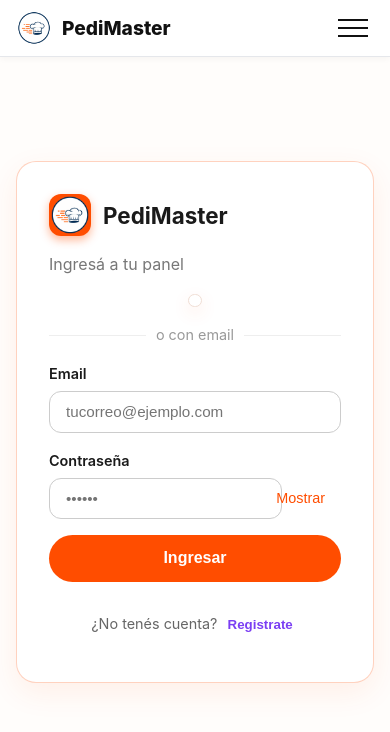
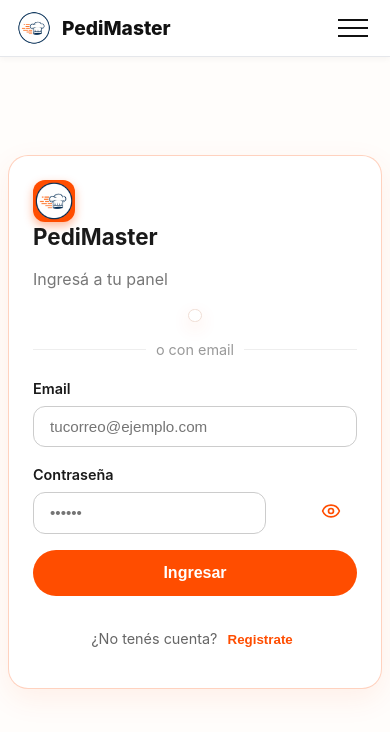
Before and after one commit to nazag03/PediMaster, a React (Vite) app in the folder Front/part1/: page /login in a window 390 px wide. Shown: the top 732 px of the page. Built offline with nearby package versions, Linux system fonts and the light colour scheme.

Commit message:
Ajustes de CSS en el login

```diff
--- a/Front/part1/src/Pages/Login.jsx
+++ b/Front/part1/src/Pages/Login.jsx
@@ -3,6 +3,7 @@
 import { useAuth } from "../auth/useAuth";
 import styles from "./Login.module.css";
 import logo from "../assets/PedimasterLogo.png";
+import { Eye, EyeOff } from "lucide-react";
 
 export default function Login() {
   const { login, handleGoogleCredential } = useAuth();
@@ -123,13 +124,14 @@
                 placeholder="••••••"
                 required
               />
-              <button
+             <button
                 type="button"
                 className={styles.showBtn}
                 onClick={() => setShowPass((v) => !v)}
               >
-                {showPass ? "Ocultar" : "Mostrar"}
+                {showPass ? <EyeOff size={20} /> : <Eye size={20} />}
               </button>
+
             </div>
           </div>
 
--- a/Front/part1/src/Pages/Login.module.css
+++ b/Front/part1/src/Pages/Login.module.css
@@ -43,7 +43,7 @@
 .cardRegister {
   border-color: rgba(123, 63, 243, 0.25);
   box-shadow: 0 10px 30px rgba(123, 63, 243, 0.12);
-}
+}a
 
 .header {
   display: flex;
@@ -260,12 +260,12 @@
 
 /* cuando estás en login y el link dice "Registrate" */
 .linkLogin {
-  color: var(--purple);
+  color: var(--orange);
 }
 
 /* cuando estás en register y el link dice "Iniciá sesión" */
 .linkRegister {
-  color: var(--orange);
+  color: var(--purple);
 }
 
 
@@ -275,3 +275,99 @@
   text-align: center;
   margin-top: 0.5rem;
 }
+
+.wrap {
+  position: relative;
+}
+
+/* —————— GORRO IZQUIERDA —————— */
+.wrap::before {
+  content: "";
+  position: absolute;
+  inset: 0;
+  background-image: url("https://png.pngtree.com/png-vector/20210303/ourlarge/pngtree-cartoon-white-restaurant-chef-hat-png-image_2987303.jpg");
+  background-repeat: no-repeat;
+
+  background-position: left center;
+  margin-left: -550px; /* tu ajuste personalizado */
+
+  background-size: 40%;
+  opacity: 0.12;
+
+  z-index: 1;
+  pointer-events: none;
+
+  animation: float 6s ease-in-out infinite;
+}
+
+/* —————— PIZZA DERECHA —————— */
+.wrap::after {
+  content: "";
+  position: absolute;
+  inset: 0;
+  background-image: url("https://previews.123rf.com/images/vladischern/vladischern1712/vladischern171200041/91537178-italian-pizza-pizza-design-template-hand-drawn-vector-illustration-realistic-sketch.jpg");
+  background-repeat: no-repeat;
+
+  background-position: right center;
+  margin-right: -550px; /* tu ajuste personalizado */
+
+  background-size: 40%;
+  opacity: 0.10;
+
+  z-index: 1;
+  pointer-events: none;
+
+  animation: float 7s ease-in-out infinite;
+}
+
+/* —————— ANIMACIÓN —————— */
+@keyframes float {
+  0% { transform: translateY(0px); }
+  50% { transform: translateY(-12px); }
+  100% { transform: translateY(0px); }
+}
+
+/* —————— CARD arriba del fondo —————— */
+.card {
+  position: relative;
+  z-index: 2;
+}
+
+
+/* ————————————————————————————————
+   📱 RESPONSIVE: HASTA 720×480
+——————————————————————————————— */
+@media (max-width: 720px), (max-height: 480px) {
+
+  /* Centrar mejor todo */
+  .wrap {
+    padding: 0.5rem;
+  }
+
+  .card {
+    max-width: 100%;
+    padding: 1.5rem;
+    margin: 0 0.5rem;
+  }
+
+  /* Fondo adaptado: se muestra SOLO EL GORRO para que no tape nada */
+
+  .wrap::before {
+    background-position: center top 12%;
+    margin-left: 0;             /* quitar desplazamiento */
+    background-size: 70%;       /* más chico */
+    opacity: 0.10;
+  }
+
+  .wrap::after {
+    background-image: none;     /* ocultar pizza en pantallas pequeñas */
+  }
+}
+
+
+@media (max-width: 720px) {
+  .wrap::before,
+  .wrap::after {
+    background-image: none !important;
+  }
+}
```
